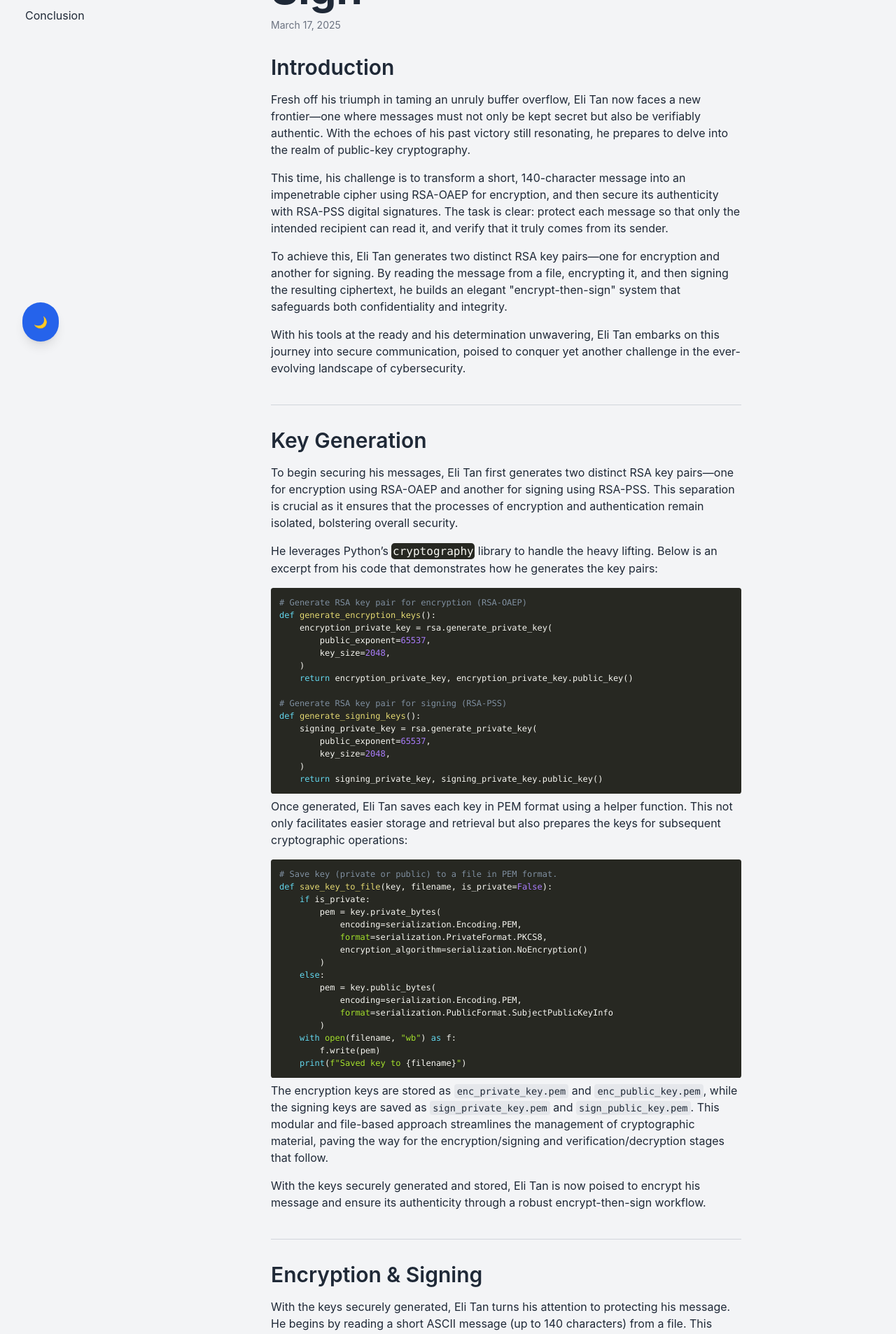
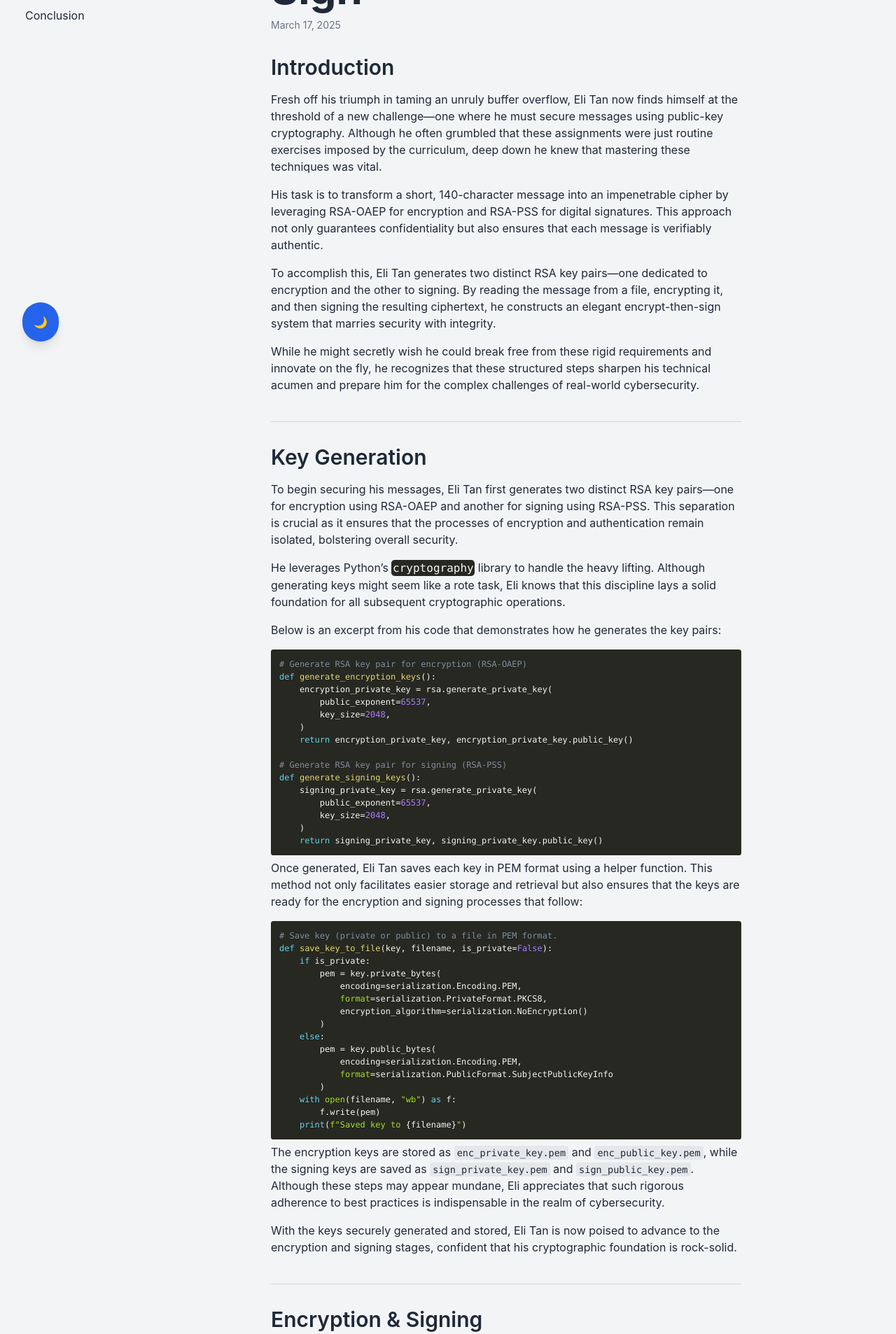
Before and after one commit to Exalt24/CyberInsights, a Next.js app: page /posts/post3 in a window 1280 px wide. Shown: the part 280-2186 px from the top of the page at 70% size. Built offline with nearby package versions, Linux system fonts and the light colour scheme.

Commit message:
Updated MP2 post

```diff
--- a/src/app/posts/post3/page.js
+++ b/src/app/posts/post3/page.js
@@ -326,31 +326,32 @@ export default function MP2() {
                 </h2>
                 <p className="mb-4">
                   Fresh off his triumph in taming an unruly buffer overflow, Eli
-                  Tan now faces a new frontier—one where messages must not only
-                  be kept secret but also be verifiably authentic. With the
-                  echoes of his past victory still resonating, he prepares to
-                  delve into the realm of public-key cryptography.
+                  Tan now finds himself at the threshold of a new challenge—one
+                  where he must secure messages using public-key cryptography.
+                  Although he often grumbled that these assignments were just
+                  routine exercises imposed by the curriculum, deep down he knew
+                  that mastering these techniques was vital.
                 </p>
                 <p className="mb-4">
-                  This time, his challenge is to transform a short,
-                  140-character message into an impenetrable cipher using
-                  RSA-OAEP for encryption, and then secure its authenticity with
-                  RSA-PSS digital signatures. The task is clear: protect each
-                  message so that only the intended recipient can read it, and
-                  verify that it truly comes from its sender.
+                  His task is to transform a short, 140-character message into
+                  an impenetrable cipher by leveraging RSA-OAEP for encryption
+                  and RSA-PSS for digital signatures. This approach not only
+                  guarantees confidentiality but also ensures that each message
+                  is verifiably authentic.
                 </p>
                 <p className="mb-4">
-                  To achieve this, Eli Tan generates two distinct RSA key
-                  pairs—one for encryption and another for signing. By reading
-                  the message from a file, encrypting it, and then signing the
-                  resulting ciphertext, he builds an elegant "encrypt-then-sign"
-                  system that safeguards both confidentiality and integrity.
+                  To accomplish this, Eli Tan generates two distinct RSA key
+                  pairs—one dedicated to encryption and the other to signing. By
+                  reading the message from a file, encrypting it, and then
+                  signing the resulting ciphertext, he constructs an elegant
+                  encrypt-then-sign system that marries security with integrity.
                 </p>
                 <p className="mb-4">
-                  With his tools at the ready and his determination unwavering,
-                  Eli Tan embarks on this journey into secure communication,
-                  poised to conquer yet another challenge in the ever-evolving
-                  landscape of cybersecurity.
+                  While he might secretly wish he could break free from these
+                  rigid requirements and innovate on the fly, he recognizes that
+                  these structured steps sharpen his technical acumen and
+                  prepare him for the complex challenges of real-world
+                  cybersecurity.
                 </p>
               </section>
 
@@ -377,8 +378,13 @@ export default function MP2() {
                 <p className="mb-4">
                   He leverages Python’s{" "}
                   <code className="language-python">cryptography</code> library
-                  to handle the heavy lifting. Below is an excerpt from his code
-                  that demonstrates how he generates the key pairs:
+                  to handle the heavy lifting. Although generating keys might
+                  seem like a rote task, Eli knows that this discipline lays a
+                  solid foundation for all subsequent cryptographic operations.
+                </p>
+                <p className="mb-4">
+                  Below is an excerpt from his code that demonstrates how he
+                  generates the key pairs:
                 </p>
                 <pre>
                   <code className="language-python">
@@ -401,9 +407,9 @@ def generate_signing_keys():
                 </pre>
                 <p className="mb-4">
                   Once generated, Eli Tan saves each key in PEM format using a
-                  helper function. This not only facilitates easier storage and
-                  retrieval but also prepares the keys for subsequent
-                  cryptographic operations:
+                  helper function. This method not only facilitates easier
+                  storage and retrieval but also ensures that the keys are ready
+                  for the encryption and signing processes that follow:
                 </p>
                 <pre>
                   <code className="language-python">
@@ -430,15 +436,15 @@ def save_key_to_file(key, filename, is_private=False):
                   <code>enc_private_key.pem</code> and{" "}
                   <code>enc_public_key.pem</code>, while the signing keys are
                   saved as <code>sign_private_key.pem</code> and{" "}
-                  <code>sign_public_key.pem</code>. This modular and file-based
-                  approach streamlines the management of cryptographic material,
-                  paving the way for the encryption/signing and
-                  verification/decryption stages that follow.
+                  <code>sign_public_key.pem</code>. Although these steps may
+                  appear mundane, Eli appreciates that such rigorous adherence
+                  to best practices is indispensable in the realm of
+                  cybersecurity.
                 </p>
                 <p>
                   With the keys securely generated and stored, Eli Tan is now
-                  poised to encrypt his message and ensure its authenticity
-                  through a robust encrypt-then-sign workflow.
+                  poised to advance to the encryption and signing stages,
+                  confident that his cryptographic foundation is rock-solid.
                 </p>
               </section>
 
@@ -623,33 +629,37 @@ Decrypted message: We love CMSC 134 and Sir Eli`}
                 <p className="mb-4">
                   Just a few days ago, the thought of juggling separate key
                   pairs, managing file-based inputs and outputs, and ensuring
-                  flawless verification had kept him up at night. But now, with
-                  the keys saved as <code>enc_private_key.pem</code>,{" "}
-                  <code>enc_public_key.pem</code>,{" "}
-                  <code>sign_private_key.pem</code>, and{" "}
-                  <code>sign_public_key.pem</code>, and the ciphertext and
-                  signature securely stored, his message was impeccably
-                  protected.
+                  flawless verification had kept him up at night. Although he
+                  sometimes felt that these strict guidelines were more about
+                  mere compliance than innovation, deep down he knew that this
+                  structured approach sharpened his technical acumen and
+                  disciplined his methods.
                 </p>
                 <p className="mb-4">
-                  When the terminal confirmed that the decrypted message read{" "}
-                  <code>"We love CMSC 134 and Sir Eli"</code>, a surge of
-                  triumph swept over him. The seamless integration of encryption
-                  and signing had worked perfectly.
+                  When the terminal output confirmed that the decrypted message
+                  read <code>"We love CMSC 134 and Sir Eli"</code>, a surge of
+                  triumph swept over him. The seamless integration of
+                  encryption, signing, and verification demonstrated that his
+                  secure communication system was both reliable and effective.
                 </p>
                 <p className="mb-4">
                   Glancing at the clock, Eli Tan realized it was nearly 10:30
                   AM—he was already late for his{" "}
-                  <code className="language-python">CMSC 134</code> class! With
-                  a final satisfied nod at his accomplishment, he quickly
-                  gathered his things, ready to head out, proud to have overcome
-                  yet another formidable cybersecurity challenge.
+                  <code className="language-python">CMSC 134</code> class!
+                  Despite his occasional frustrations with rigid assignment
+                  requirements, he appreciated that such discipline was
+                  essential for tackling real-world cybersecurity challenges.
+                </p>
+                <p>
+                  With a final satisfied nod at his accomplishment, he quickly
+                  gathered his things, ready to head out—late for class, yet
+                  confident in his mastery of another formidable cybersecurity
+                  challenge.
                 </p>
               </section>
 
               <hr className="my-8 border-t border-gray-300 dark:border-gray-600" />
 
-              {/* About Authors (Optional) */}
               <section
                 id="about-authors"
                 aria-labelledby="about-authors-heading"
```
